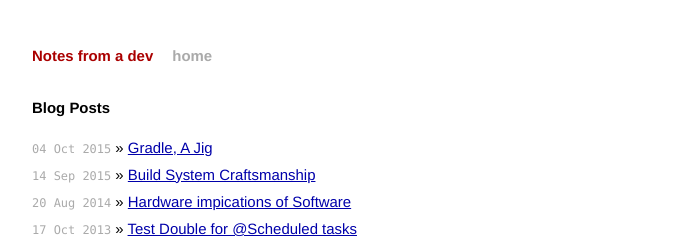
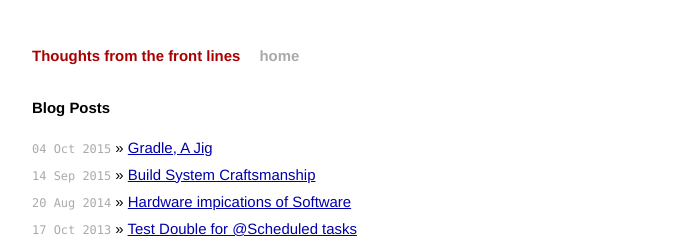
Before and after one commit to ethankhall/ethankhall.github.io, a Jekyll site: the page built from index.html, in a window 1280 px wide. Shown: the top 240 px of the page, without its empty margins (294-985 px from the left). Built offline with Jekyll 4.4.1, drawn with Linux system fonts in a browser that asks for light colours; Markdown is read by kramdown in place of the engine named in the settings.

Commit message:
Small config changes

```diff
--- a/_config.yml
+++ b/_config.yml
@@ -1,4 +1,7 @@
-name: Notes from a dev
+name: Thoughts from the front lines
+aboutPage: true
+
 markdown: redcarpet
-pygments: true
+highlighter: pygments
+
 permalink: /blog/:year/:month/:day/:title
```
